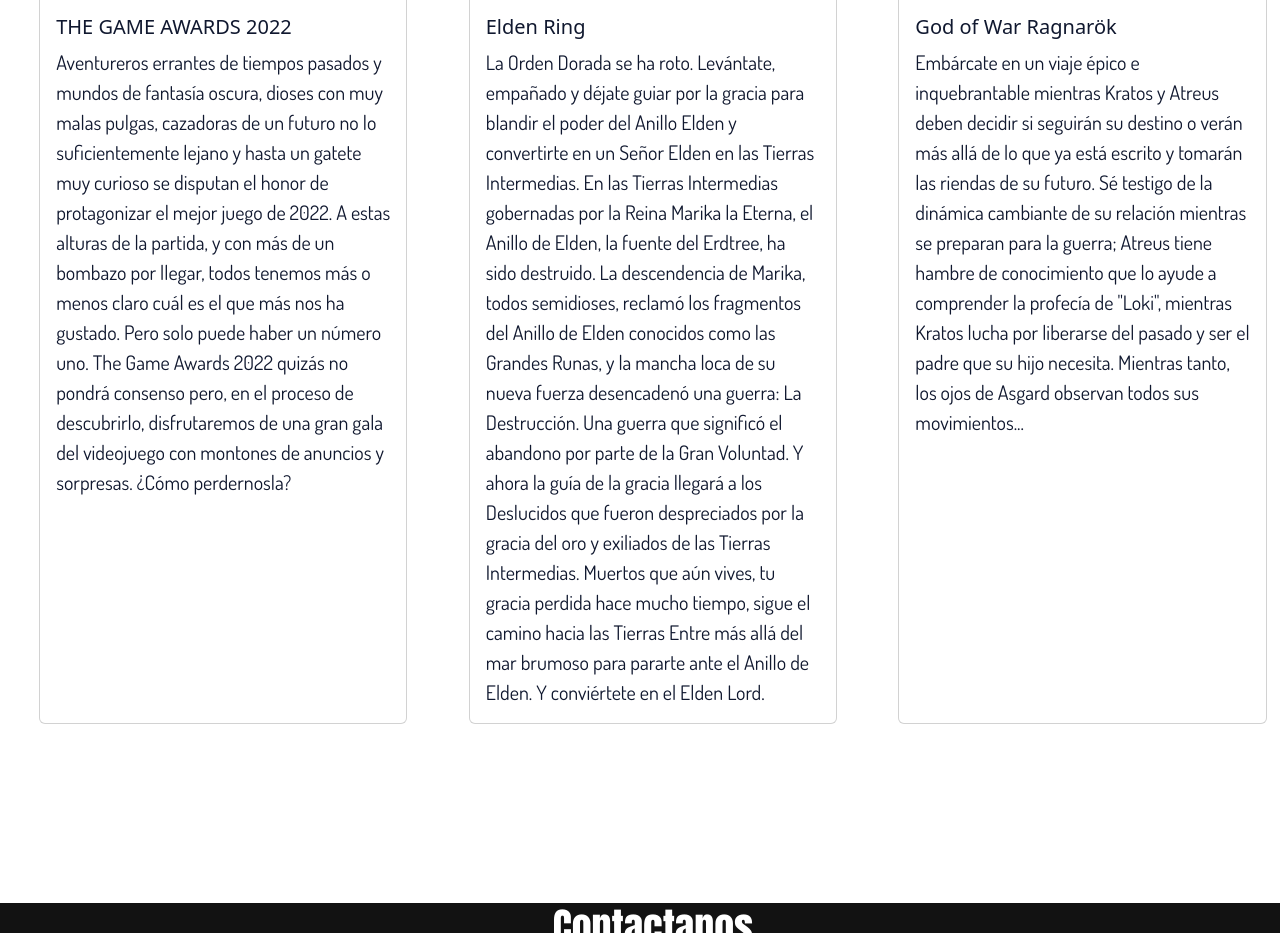
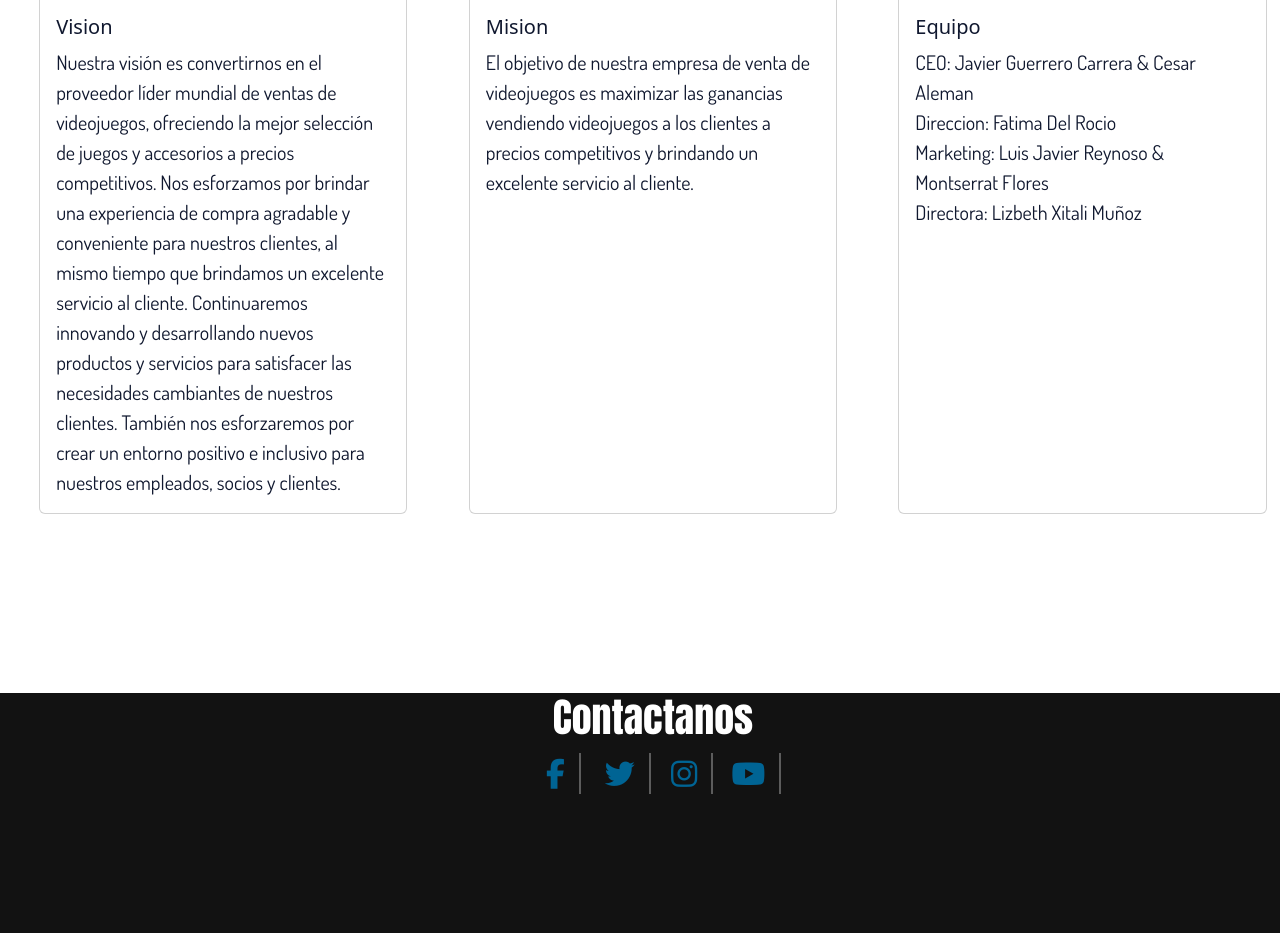
Before and after one commit to LudWIng12/ProyectoFinal, a PHP site: page /acerca.php in a window 1280 px wide. Shown: the part 1191-2124 px from the top of the page. Run offline with PHP 8.4, Linux system fonts and the light colour scheme; some libraries are stand-ins or nearby versions; some web fonts are replaced.

Commit message:
Arreglamos el acerca y el foter le falta el copyriht

```diff
--- a/acerca.php
+++ b/acerca.php
@@ -38,36 +38,36 @@
           <div class="tarjetas">
           <div class="card">
               <div class="ratio ratio-16x9">
-                  <iframe src="https://www.youtube.com/embed/KWobNSr_Us8" frameborder="0" allow="accelerometer; autoplay; encrypted-media; gyroscope; picture-in-picture" allowfullscreen></iframe>
+                 <img src="Images/vision.png" alt="vision">
               </div>
               <div class="card-body">
-                  <h5 class="card-title">THE GAME AWARDS 2022</h5>
-                  <p class="card-text">Aventureros errantes de tiempos pasados y mundos de fantasía oscura, dioses con muy malas pulgas, cazadoras de un futuro no lo suficientemente lejano y hasta un gatete muy curioso se disputan el honor de protagonizar el mejor juego de 2022. A estas alturas de la partida, y con más de un bombazo por llegar, todos tenemos más o menos claro cuál es el que más nos ha gustado. Pero solo puede haber un número uno. The Game Awards 2022 quizás no pondrá consenso pero, en el proceso de descubrirlo, disfrutaremos de una gran gala del videojuego con montones de anuncios y sorpresas. ¿Cómo perdernosla?</p>
+                  <h5 class="card-title">Vision</h5>
+                  <p class="card-text">Nuestra visión es convertirnos en el proveedor líder mundial de ventas de videojuegos, ofreciendo la mejor selección de juegos y accesorios a precios competitivos. Nos esforzamos por brindar una experiencia de compra agradable y conveniente para nuestros clientes, al mismo tiempo que brindamos un excelente servicio al cliente. Continuaremos innovando y desarrollando nuevos productos y servicios para satisfacer las necesidades cambiantes de nuestros clientes. También nos esforzaremos por crear un entorno positivo e inclusivo para nuestros empleados, socios y clientes.</p>
 
               </div>
           </div>
           <div class="card">
               <div class="ratio ratio-16x9">
-                  <iframe src="https://www.youtube.com/embed/CptaXqVY6-E" frameborder="0" allow="accelerometer; autoplay; encrypted-media; gyroscope; picture-in-picture" allowfullscreen></iframe>
+              <img src="Images/elcap.png" alt="elcap">
               </div>
               <div class="card-body">
-                  <h5 class="card-title">Elden Ring</h5>
-                  <p class="card-text">La Orden Dorada se ha roto. Levántate, empañado y déjate guiar por la gracia para blandir el poder del Anillo Elden y convertirte en un Señor Elden en las Tierras Intermedias. En las Tierras Intermedias gobernadas por la Reina Marika la Eterna, el Anillo de Elden, la fuente del Erdtree, ha sido destruido. La descendencia de Marika, todos semidioses, reclamó los fragmentos del Anillo de Elden conocidos como las Grandes Runas, y la mancha loca de su nueva fuerza desencadenó una guerra: La Destrucción. Una guerra que significó el abandono por parte de la Gran Voluntad. Y ahora la guía de la gracia llegará a los Deslucidos que fueron despreciados por la gracia del oro y exiliados de las Tierras Intermedias. Muertos que aún vives, tu gracia perdida hace mucho tiempo, sigue el camino hacia las Tierras Entre más allá del mar brumoso para pararte ante el Anillo de Elden. Y conviértete en el Elden Lord.</p>
+                  <h5 class="card-title">Mision</h5>
+                  <p class="card-text">El objetivo de nuestra empresa de venta de videojuegos es maximizar las ganancias vendiendo videojuegos a los clientes a precios competitivos y brindando un excelente servicio al cliente.</p>
 
               </div>
           </div>
           <div class="card">
               <div class="ratio ratio-16x9">
-                  <iframe src="https://www.youtube.com/embed/F3jePdO9_jc" frameborder="0" allow="accelerometer; autoplay; encrypted-media; gyroscope; picture-in-picture" allowfullscreen></iframe>
+              <img src="Images/batrobi.png" alt="vision">
               </div>
               <div class="card-body">
-                  <h5 class="card-title">God of War Ragnarök</h5>
-                  <p class="card-text">Embárcate en un viaje épico e inquebrantable mientras Kratos y Atreus deben decidir si seguirán su destino o verán más allá de lo que ya está escrito y tomarán las riendas de su futuro.
-
-                      Sé testigo de la dinámica cambiante de su relación mientras se preparan para la guerra; Atreus tiene hambre de conocimiento que lo ayude a comprender la profecía de "Loki", mientras Kratos lucha por liberarse del pasado y ser el padre que su hijo necesita.
-
-                      Mientras tanto, los ojos de Asgard observan todos sus movimientos...
-                      </p>
+                  <h5 class="card-title">Equipo</h5>
+                  <p class="card-text">
+                   CEO: Javier Guerrero Carrera & Cesar Aleman<br>
+                   Direccion: Fatima Del Rocio<br>
+                   Marketing: Luis Javier Reynoso & Montserrat Flores<br>
+                   Directora: Lizbeth Xitali Muñoz<br>
+                  </p>
 
               </div>
 
--- a/footer.php
+++ b/footer.php
@@ -21,6 +21,9 @@
             <div><a class="link2" href="https://instagram.com/"><i class="fab fa-instagram"></i></a></div>
             <div><a class="link2" href="https://www.youtube.com/"><i class="fab fa-youtube"></i></a></div>
         </div>
+        <div>
+            <p>@CopyrightLoboGamer 2022</p>
+        </div>
         <script src="https://kit.fontawesome.com/a2cc4a6c09.js" crossorigin="anonymous"></script>
     </div>
 </footer>
--- a/index.php
+++ b/index.php
@@ -126,6 +126,9 @@
         <div><a class="link2" href="https://www.instagram.com/alfalobodinamita07/"><i class="fab fa-instagram"></i></a></div>
         <div><a class="link2" href="https://www.youtube.com/"><i class="fab fa-youtube"></i></a></div>
     </div>
+    <div>
+            <p>@CopyrightLoboGamer 2022</p>
+        </div>
     <script src="https://kit.fontawesome.com/a2cc4a6c09.js" crossorigin="anonymous"></script>
 </div>
 
```
